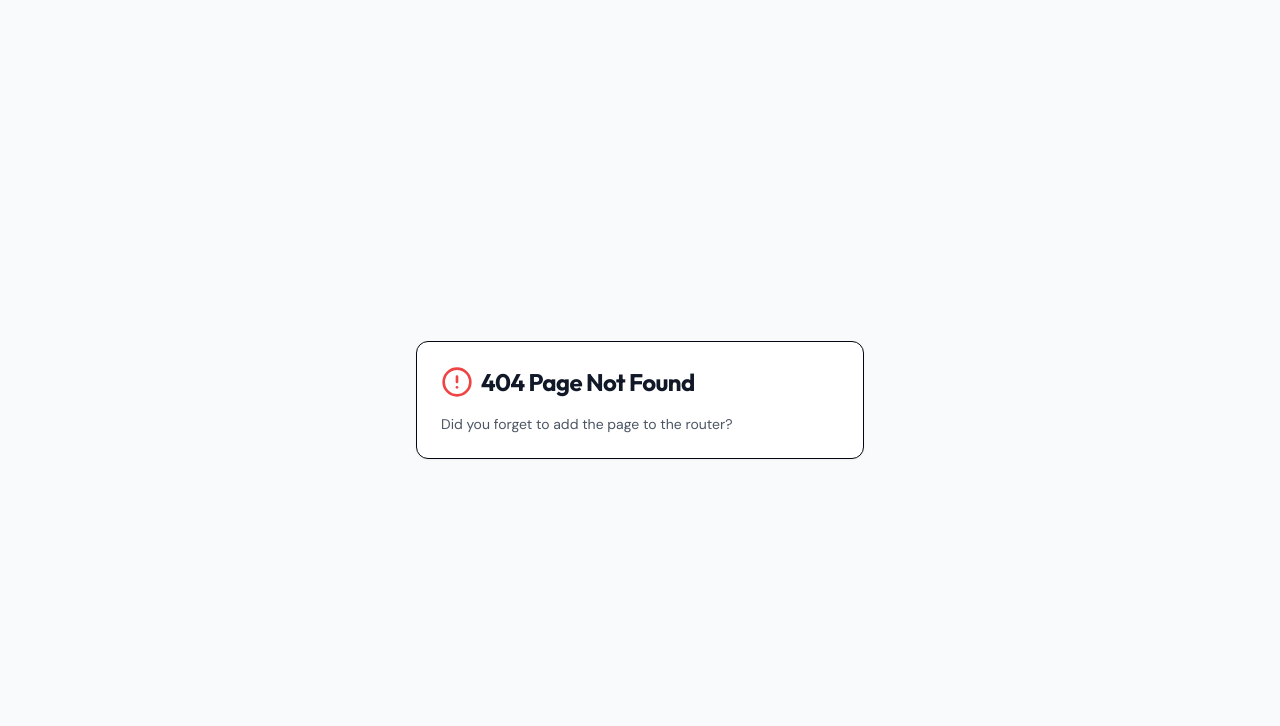
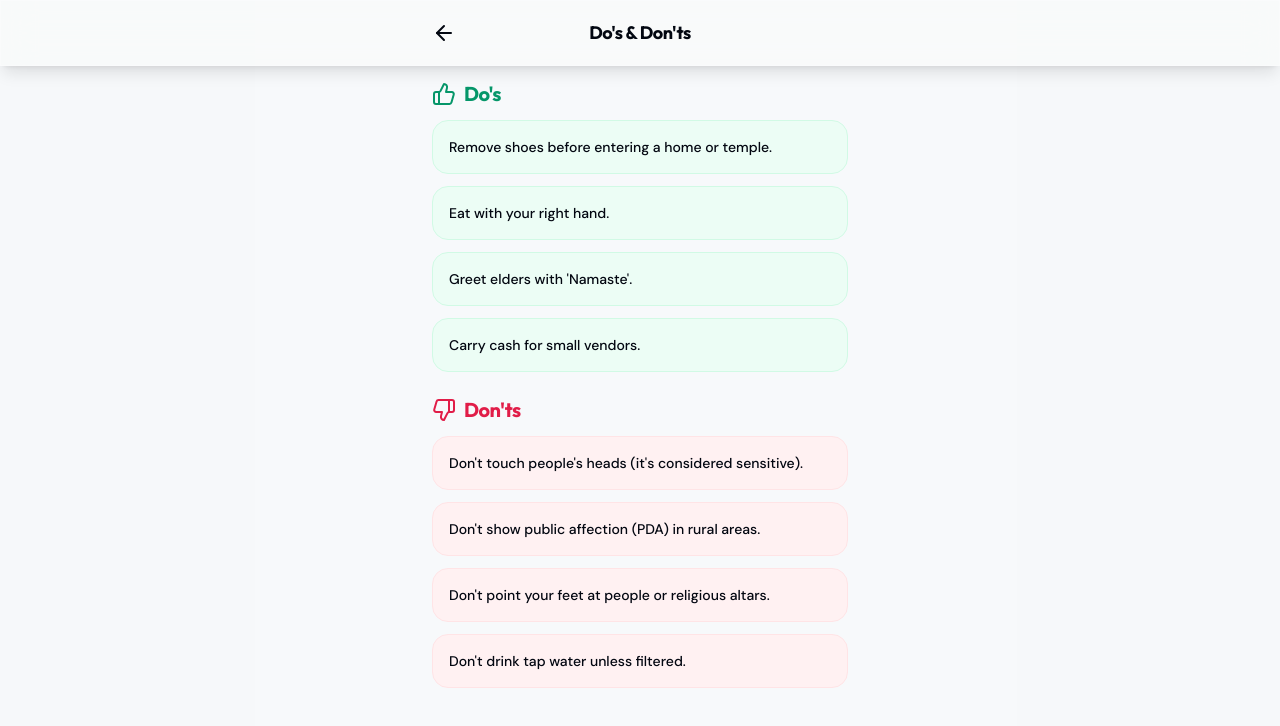
Before and after one commit to Aftab0khan021/travel_and_daily_helper, a React (Vite) app: page /guide in a window 1280 px wide. Before the commit this address had no page. Shown: the top 726 px of the page. Built offline with nearby package versions, Linux system fonts and the light colour scheme; a web font is replaced by a local one.

Commit message:
initial phase 1

```diff
--- a/client/src/App.tsx
+++ b/client/src/App.tsx
@@ -5,6 +5,7 @@ import Translator from "./pages/Translator";
 import Currency from "./pages/Currency";
 import Emergency from "./pages/Emergency";
 import Units from "./pages/Units";
+import Guide from "./pages/Guide"; // [Added] Import the new Guide page
 import Settings from "./pages/Settings";
 import NotFound from "./pages/not-found";
 
@@ -16,6 +17,7 @@ function Router() {
       <Route path="/currency" component={Currency} />
       <Route path="/emergency" component={Emergency} />
       <Route path="/units" component={Units} />
+      <Route path="/guide" component={Guide} /> {/* [Added] New route for Guide */}
       <Route path="/settings" component={Settings} />
       <Route component={NotFound} />
     </Switch>
--- /dev/null
+++ b/client/src/data/dictionary.json
@@ -0,0 +1,50 @@
+{
+  "hello": "नमस्ते (Namaste)",
+  "thank you": "धन्यवाद (Dhanyavaad)",
+  "good morning": "सुप्रभात (Suprabhaat)",
+  "good night": "शुभ रात्रि (Shubh Raatri)",
+  "how are you": "आप कैसे हैं (Aap kaise hain?)",
+  "i am fine": "मैं ठीक हूँ (Main theek hoon)",
+  "what is your name": "आपका नाम क्या है (Aapka naam kya hai?)",
+  "my name is": "मेरा नाम ... है (Mera naam ... hai)",
+  "nice to meet you": "आपसे मिलकर खुशी हुई (Aapse milkar khushi hui)",
+  "excuse me": "क्षमा करें (Kshama karen)",
+  "sorry": "माफ़ कीजिये (Maaf kijiye)",
+  "yes": "हाँ (Haan)",
+  "no": "नहीं (Nahi)",
+  "please": "कृपया (Kripya)",
+  "help": "मदद (Madad)",
+  "water": "पानी (Paani)",
+  "food": "खाना (Khaana)",
+  "toilet": "शौचालय (Shauchalay)",
+  "bathroom": "बाथरूम (Bathroom)",
+  "doctor": "डॉक्टर (Doctor)",
+  "police": "पुलिस (Police)",
+  "hospital": "अस्पताल (Aspataal)",
+  "pharmacy": "दवा की दुकान (Dava ki dukan)",
+  "price": "कीमत (Keemat)",
+  "how much": "कितने का है (Kitne ka hai?)",
+  "too expensive": "बहुत महंगा है (Bahut mehenga hai)",
+  "money": "पैसा (Paisa)",
+  "bill": "बिल (Bill)",
+  "cash": "नकद (Nakad)",
+  "stop": "रुको (Ruko)",
+  "go": "जाओ (Jao)",
+  "left": "बाएं (Baayein)",
+  "right": "दाएं (Daayein)",
+  "straight": "सीधे (Seedhe)",
+  "slow down": "धीरे चलो (Dheere chalo)",
+  "wait here": "यहाँ इन्तेज़ार करो (Yahan intezaar karo)",
+  "airport": "हवाई अड्डा (Hawai adda)",
+  "station": "station (Station)",
+  "hotel": "hotel (Hotel)",
+  "room": "कमरा (Kamra)",
+  "ticket": "टिकट (Ticket)",
+  "bus": "बस (Bus)",
+  "train": "ट्रेन (Train)",
+  "taxi": "टैक्सी (Taxi)",
+  "auto": "ऑटो (Auto)",
+  "where is": "कहाँ है (Kahan hai?)",
+  "i don't understand": "मुझे समझ नहीं आया (Mujhe samajh nahi aaya)",
+  "do you speak english": "क्या आप अंग्रेजी बोलते हैं (Kya aap angrezi bolte hain?)"
+}
--- /dev/null
+++ b/client/src/pages/Guide.tsx
@@ -0,0 +1,54 @@
+import { Layout } from "@/components/Layout";
+import { ThumbsUp, ThumbsDown } from "lucide-react";
+
+export default function Guide() {
+  const dos = [
+    "Remove shoes before entering a home or temple.",
+    "Eat with your right hand.",
+    "Greet elders with 'Namaste'.",
+    "Carry cash for small vendors."
+  ];
+
+  const donts = [
+    "Don't touch people's heads (it's considered sensitive).",
+    "Don't show public affection (PDA) in rural areas.",
+    "Don't point your feet at people or religious altars.",
+    "Don't drink tap water unless filtered."
+  ];
+
+  return (
+    <Layout title="Do's & Don'ts">
+      <div className="space-y-6">
+        {/* Do's Section */}
+        <section className="space-y-3">
+          <div className="flex items-center gap-2 text-emerald-600 dark:text-emerald-400">
+            <ThumbsUp className="w-6 h-6" />
+            <h2 className="text-xl font-bold">Do's</h2>
+          </div>
+          <ul className="grid gap-3">
+            {dos.map((item, i) => (
+              <li key={i} className="bg-emerald-50 dark:bg-emerald-900/20 p-4 rounded-2xl border border-emerald-100 dark:border-emerald-900/50 text-sm font-medium">
+                {item}
+              </li>
+            ))}
+          </ul>
+        </section>
+
+        {/* Don'ts Section */}
+        <section className="space-y-3">
+          <div className="flex items-center gap-2 text-rose-600 dark:text-rose-400">
+            <ThumbsDown className="w-6 h-6" />
+            <h2 className="text-xl font-bold">Don'ts</h2>
+          </div>
+          <ul className="grid gap-3">
+            {donts.map((item, i) => (
+              <li key={i} className="bg-rose-50 dark:bg-rose-900/20 p-4 rounded-2xl border border-rose-100 dark:border-rose-900/50 text-sm font-medium">
+                {item}
+              </li>
+            ))}
+          </ul>
+        </section>
+      </div>
+    </Layout>
+  );
+}
--- a/client/src/pages/Home.tsx
+++ b/client/src/pages/Home.tsx
@@ -1,6 +1,6 @@
 import { Layout } from "@/components/Layout";
 import { DashboardCard } from "@/components/DashboardCard";
-import { Languages, DollarSign, Phone, Ruler, Settings } from "lucide-react";
+import { Languages, DollarSign, Phone, Ruler, Settings, BookOpen } from "lucide-react";
 
 export default function Home() {
   return (
@@ -11,6 +11,7 @@ export default function Home() {
           <p className="text-muted-foreground">What do you need help with?</p>
         </section>
 
+        {/* Updated grid to hold 6 items perfectly */}
         <div className="grid grid-cols-2 gap-4">
           <DashboardCard
             title="Translator"
@@ -40,15 +41,24 @@ export default function Home() {
             color="bg-blue-500 shadow-blue-500/30"
             delay={300}
           />
-          <div className="col-span-2">
+
+          {/* [Added] New Card for Local Guide */}
+          <DashboardCard
+            title="Local Guide"
+            icon={BookOpen}
+            href="/guide"
+            color="bg-orange-500 shadow-orange-500/30"
+            delay={400}
+          />
+
+          {/* [Updated] Settings is now a standard card to complete the grid */}
           <DashboardCard
             title="Settings"
             icon={Settings}
             href="/settings"
             color="bg-slate-500 shadow-slate-500/30"
-              delay={400}
+            delay={500}
           />
-          </div>
         </div>
       </div>
     </Layout>
--- a/client/src/pages/Translator.tsx
+++ b/client/src/pages/Translator.tsx
@@ -1,28 +1,12 @@
 import { useState } from "react";
 import { Layout } from "@/components/Layout";
-import { ArrowUpDown, Search, Copy, Check } from "lucide-react";
+import { ArrowUpDown, Copy, Check, Search } from "lucide-react"; // Added Search icon
 import { cn } from "@/lib/utils";
 import { useToast } from "@/hooks/use-toast";
+import dictionaryData from "../data/dictionary.json"; // [Import the JSON file]
 
-const DICTIONARY: Record<string, string> = {
-  'hello': 'नमस्ते (Namaste)',
-  'thank you': 'धन्यवाद (Dhanyavaad)',
-  'good morning': 'सुप्रभात (Suprabhaat)',
-  'water': 'पानी (Paani)',
-  'food': 'खाना (Khaana)',
-  'help': 'मदद (Madad)',
-  'how are you': 'आप कैसे हैं (Aap kaise hain?)',
-  'price': 'कीमत (Keemat)',
-  'doctor': 'डॉक्टर (Doctor)',
-  'police': 'पुलिस (Police)',
-  'bathroom': 'शौचालय (Shauchalay)',
-  'yes': 'हाँ (Haan)',
-  'no': 'नहीं (Nahi)',
-  'excuse me': 'क्षमा करें (Kshama karen)',
-  'left': 'बाएं (Baayein)',
-  'right': 'दाएं (Daayein)',
-  'stop': 'रुको (Ruko)'
-};
+// Type assertion to ensure TypeScript knows the shape of the data
+const DICTIONARY: Record<string, string> = dictionaryData;
 
 export default function Translator() {
   const [input, setInput] = useState("");
@@ -35,10 +19,14 @@ export default function Translator() {
     const normalized = term.toLowerCase().trim();
 
     if (direction === "en-hi") {
-      return DICTIONARY[normalized] || "Translation not found in offline dictionary";
+      // Direct lookup
+      return DICTIONARY[normalized] || "Translation not found";
     } else {
-      // Very basic reverse lookup for demo purposes
-      const entry = Object.entries(DICTIONARY).find(([_, val]) => val.includes(term));
+      // Reverse lookup (search by value)
+      // Note: This is simple matching. Real Hindi typing is hard, so this helps basic searches.
+      const entry = Object.entries(DICTIONARY).find(([_, val]) =>
+        val.toLowerCase().includes(normalized)
+      );
       return entry ? entry[0] : "Translation not found";
     }
   };
@@ -131,7 +119,7 @@ export default function Translator() {
       <div className="mt-6">
         <h3 className="text-sm font-semibold text-muted-foreground mb-3 px-1">Quick Phrases</h3>
         <div className="grid grid-cols-2 gap-2">
-          {['Hello', 'Thank You', 'Water', 'Help', 'Doctor', 'Price'].map((phrase) => (
+          {['Water', 'Food', 'Toilet', 'Help', 'Price', 'Hotel'].map((phrase) => (
             <button
               key={phrase}
               onClick={() => {
```
Also changed, not shown: capacitor.config.ts (added, +9 -0 lines), package.json (+14 -8 lines), 1 other file (tests, documents, lock files or other folders). Lines whose indentation alone changed are shown as unchanged.
